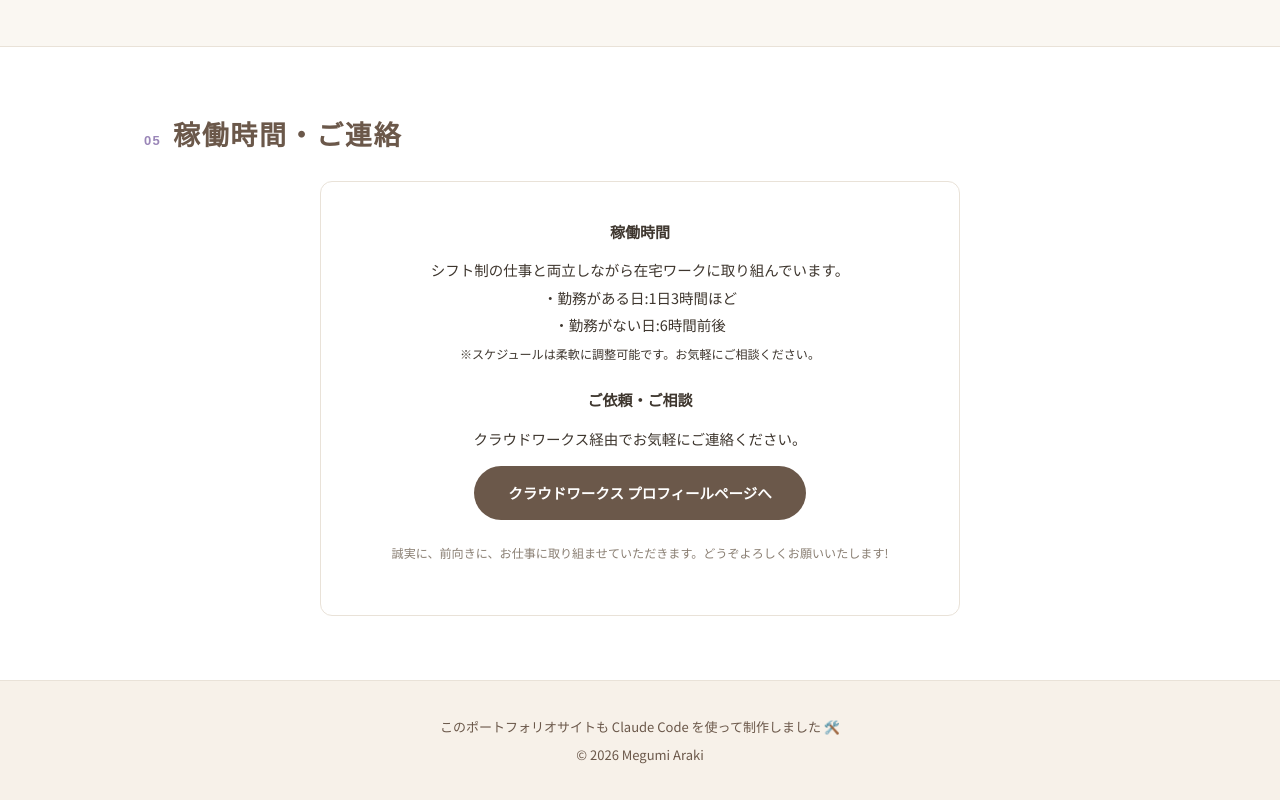
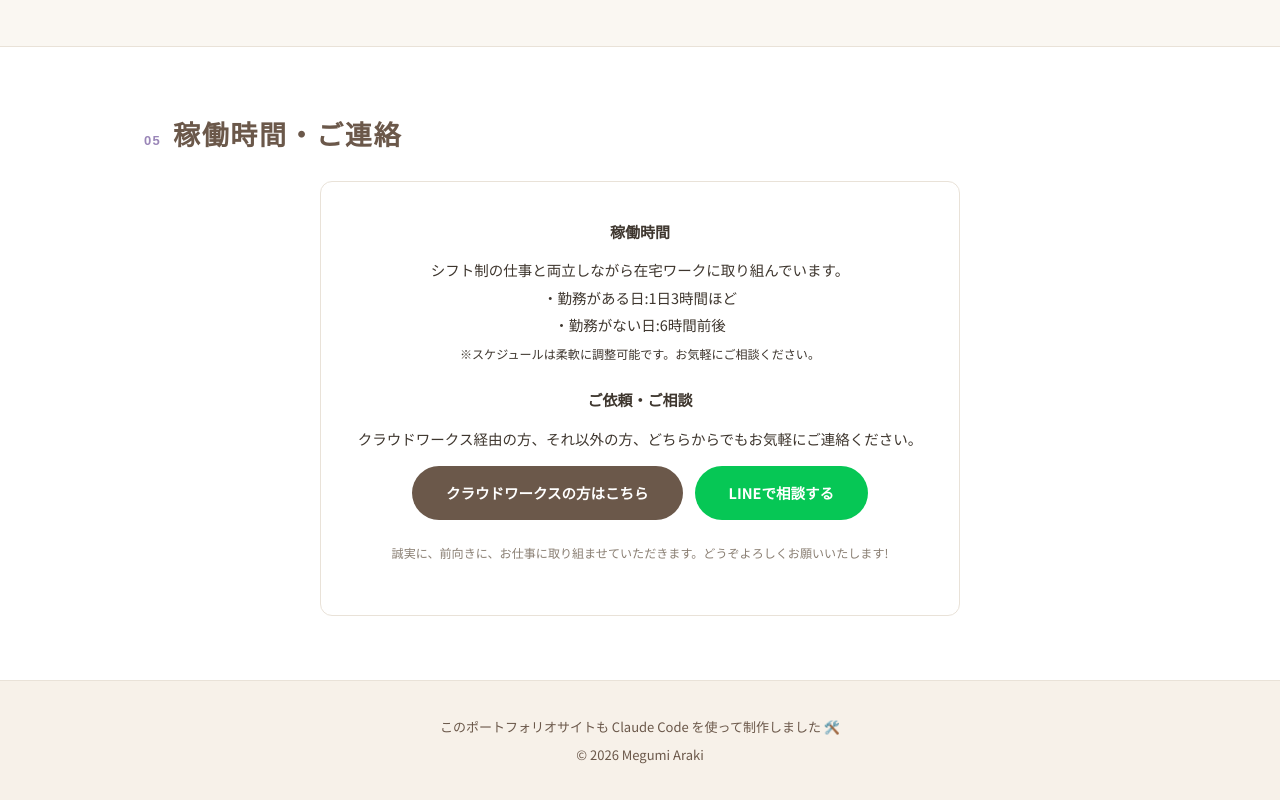
Before and after one commit to amegumi979797-beep/megumi-portfolio, a plain HTML site: page index.html in a window 1280 px wide. Shown: the part 4925-5725 px from the top of the page. Drawn offline with Linux system fonts and the light colour scheme; a web font is replaced by a local one.

Commit message:
クラウドワークス以外からの問い合わせ用にLINE公式アカウントの導線を追加
- 連絡先セクションにLINE公式アカウントへのボタンを追加(クラウドワークスと横並び)
- LINEブランドカラーの緑ボタンで視覚的に区別

Co-Authored-By: Claude Fable 5 <noreply@anthropic.com>

```diff
--- a/index.html
+++ b/index.html
@@ -208,8 +208,11 @@
       <small>※スケジュールは柔軟に調整可能です。お気軽にご相談ください。</small>
     </p>
     <h3>ご依頼・ご相談</h3>
-    <p>クラウドワークス経由でお気軽にご連絡ください。</p>
-    <a class="hero-btn" href="https://crowdworks.jp/public/employees/6231846" id="cw-link" target="_blank" rel="noopener">クラウドワークス プロフィールページへ</a>
+    <p>クラウドワークス経由の方、それ以外の方、どちらからでもお気軽にご連絡ください。</p>
+    <div class="contact-btn-row">
+      <a class="hero-btn" href="https://crowdworks.jp/public/employees/6231846" id="cw-link" target="_blank" rel="noopener">クラウドワークスの方はこちら</a>
+      <a class="hero-btn contact-btn-line" href="https://line.me/R/ti/p/@223aoznm" id="line-link" target="_blank" rel="noopener">LINEで相談する</a>
+    </div>
     <p class="contact-note"><small>誠実に、前向きに、お仕事に取り組ませていただきます。どうぞよろしくお願いいたします!</small></p>
   </div>
 </section>
--- a/style.css
+++ b/style.css
@@ -425,6 +425,21 @@ body {
 
 .contact-note { margin-top: 18px; color: var(--ink-soft); }
 
+.contact-btn-row {
+  display: flex;
+  flex-wrap: wrap;
+  gap: 12px;
+  justify-content: center;
+}
+
+.contact-btn-line {
+  background: #06C755;
+}
+
+.contact-btn-line:hover {
+  background: #05a648;
+}
+
 /* ---------- フッター(クリーム系でヒーローと対に) ---------- */
 .footer {
   background: var(--cream);
```
